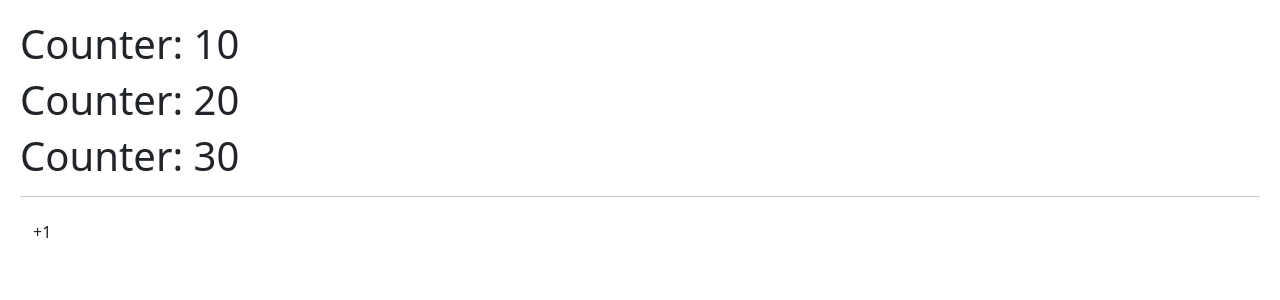
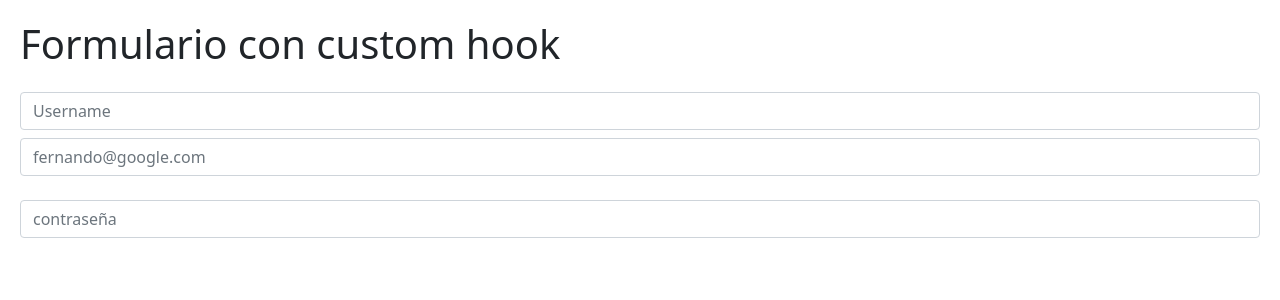
Before and after one commit to rosacodina/hook-react, a React (Vite) app: page / in a window 1280 px wide. Shown: the top 300 px of the page. Built offline with nearby package versions, Linux system fonts and the light colour scheme.

Commit message:
Custom hook in useForm file

```diff
--- /dev/null
+++ b/src/01-useState/CounterWithCustomHook.jsx
@@ -0,0 +1,30 @@
+import { useCounter } from "../hooks/useCounter";
+
+export const CounterWithCustomHook = () => {
+  const { counter, increment, decrement, reset } = useCounter();
+
+  return (
+    <>
+      <h1>Counter with hook: {counter}</h1>
+      <hr />
+
+      <button
+        className="btn btn-primary"
+        onClick={() => increment(2)}>
+        +1
+      </button>
+
+      <button
+        className="btn btn-primary"
+        onClick={reset}>
+        Reset
+      </button>
+
+      <button
+        className="btn btn-primary"
+        onClick={() => decrement(2)}>
+        -1
+      </button>
+    </>
+  );
+};
--- /dev/null
+++ b/src/02-useEffect/FormWithCustomHook.jsx
@@ -0,0 +1,48 @@
+import { useEffect, useState } from "react";
+import { useForm } from "../hooks/useForm";
+
+export const FormWithCustomHook = () => {
+
+
+  const { formState, onInputChange, username, email, password } = useForm({
+    username: "",
+    email: "",
+    password: ""
+  })
+
+  //const { username, email, password } = formState;
+
+  return (
+    <>
+
+      <h1>Formulario con custom hook</h1>
+      <input
+        type="text"
+        className="form-control mt-4"
+        placeholder="Username"
+        name="username"
+        value={ username }
+        onChange={ onInputChange }
+      />
+
+      <input
+        type="email"
+        className="form-control mt-2"
+        placeholder="fernando@google.com"
+        name="email"
+        value={ email }
+        onChange={ onInputChange }
+      />
+
+      <input
+        type="password"
+        className="form-control mt-4"
+        placeholder="contraseña"
+        name="password"
+        value={ password }
+        onChange={ onInputChange }
+      />
+
+    </>
+  )
+}
--- /dev/null
+++ b/src/02-useEffect/SimpleForm.jsx
@@ -0,0 +1,61 @@
+import { useEffect } from "react";
+import { useState } from "react"
+import { Message } from "./Message";
+
+export const SimpleForm = () => {
+
+  const [formState, setFormState] = useState({
+    username: "strider",
+    email: "fernando@google.com"
+  });
+
+  const {username, email} = formState;
+
+  const onInputChange = ( { target }) => {
+    const { name, value } = target;
+    setFormState({
+      ...formState,
+      [ name ]: value
+    });
+  }
+
+  useEffect( () => {
+  });
+
+  useEffect( () => {
+  }, [formState] );
+
+  useEffect( () => {
+  }, [email] );
+
+
+  return (
+    <>
+
+      <h1>Formulario simple</h1>
+      <input
+        type="text"
+        className="form-control mt-4"
+        placeholder="Username"
+        name="username"
+        value={ username }
+        onChange={ onInputChange }
+      />
+
+      <input
+        type="email"
+        className="form-control mt-4"
+        placeholder="fernando@google.com"
+        name="email"
+        value={ email }
+        onChange={ onInputChange }
+      />
+
+      {
+        (username === "strider2") && <Message />
+
+      }
+
+    </>
+  )
+}
--- /dev/null
+++ b/src/hooks/useForm.js
@@ -0,0 +1,21 @@
+import { useState } from "react";
+
+export const useForm = ( initialForm = {} ) => {
+
+  const [ formState, setFormState ] = useState( initialForm );
+
+  const onInputChange = ( { target }) => {
+    const { name, value } = target;
+    setFormState({
+      ...formState,
+      [ name ]: value
+    });
+  }
+
+
+  return {
+    ...formState,
+    formState,
+    onInputChange,
+  }
+}
--- a/src/main.jsx
+++ b/src/main.jsx
@@ -1,11 +1,14 @@
-import React from 'react'
-import ReactDOM from 'react-dom/client'
-//import { HooksApp } from './HooksApp'
-import './index.css'
-import { CounterApp } from './01-useState/CounterApp'
+import React from 'react';
+import ReactDOM from 'react-dom/client';
+import './index.css';
+//import { HooksApp } from './HooksApp';
+//import { CounterApp } from './01-useState/CounterApp';
+//import { CounterWithCustomHook } from './01-useState/CounterWithCustomHook';
+//import {SimpleForm} from "./02-useEffect/SimpleForm";
+import { FormWithCustomHook } from './02-useEffect/FormWithCustomHook';
 
 ReactDOM.createRoot(document.getElementById('root')).render(
   <React.StrictMode>
-    <CounterApp />
+    <FormWithCustomHook />
   </React.StrictMode>,
 )
```
Also changed, not shown: src/02-useEffect/Message.jsx (added, +28 -0 lines), src/hooks/useCounter.js (added, +26 -0 lines).
